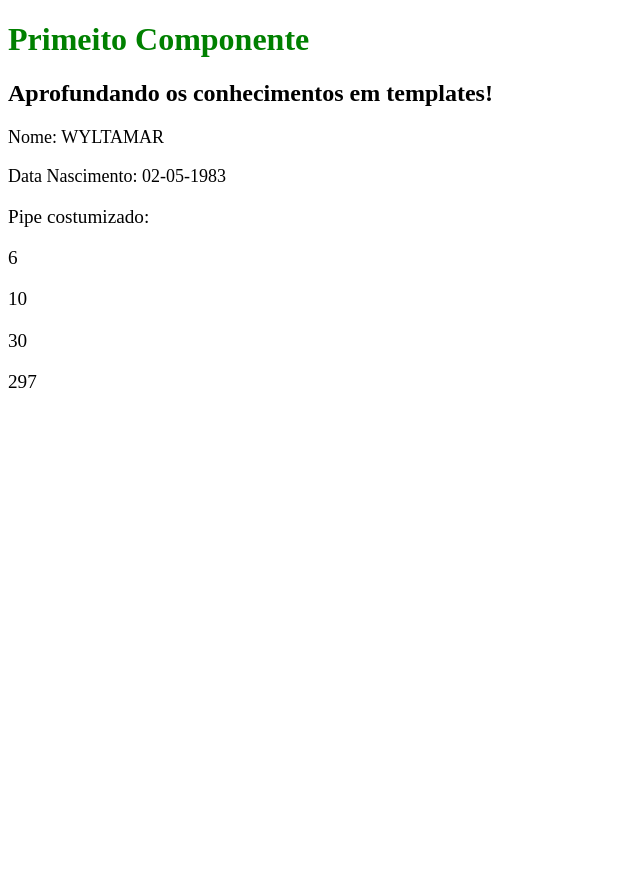
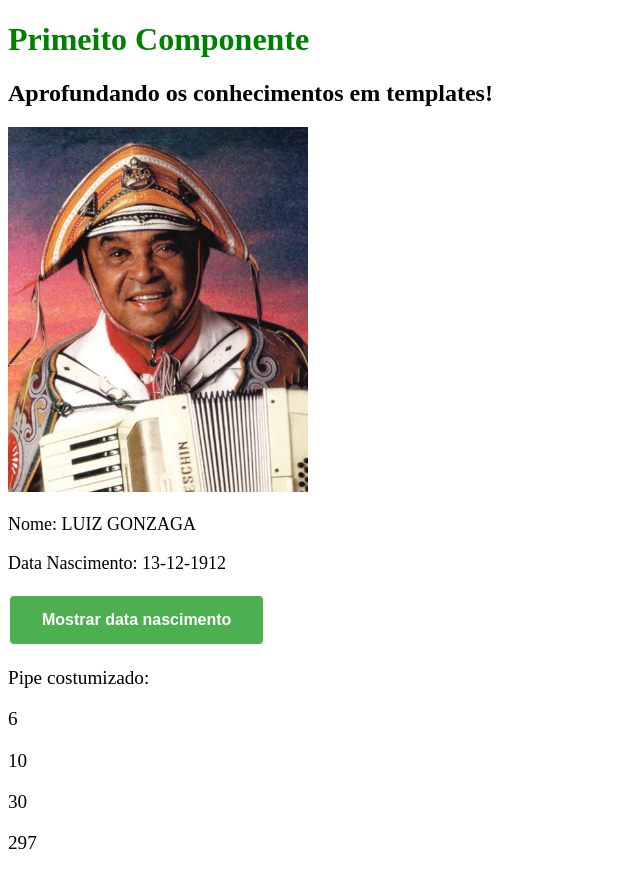
Before and after one commit to wyltamar/fundamentos-angular, an Angular app: page / in a window 1280 px wide. Shown: the whole page, without its empty margins (0-640 px from the left). Before the commit the page ends 800 px from the top, so only its background shows below. Built offline with nearby package versions, Linux system fonts and the light colour scheme.

Commit message:
Property binding e event_binding

```diff
--- a/src/app/segundo-componente/segundo-componente.component.css
+++ b/src/app/segundo-componente/segundo-componente.component.css
@@ -2,3 +2,18 @@ p{
   font-size: large;
   color: black;
 }
+
+button {
+  background-color: #4CAF50;
+  border: none;
+  color: white;
+  padding: 15px 32px;
+  text-align: center;
+  text-decoration: none;
+  display: inline-block;
+  font-size: 16px;
+  font-weight: bold;
+  margin: 4px 2px;
+  border-radius: 4px;
+  cursor: pointer;
+}
--- a/src/app/segundo-componente/segundo-componente.component.html
+++ b/src/app/segundo-componente/segundo-componente.component.html
@@ -1,3 +1,5 @@
 <h2>Aprofundando os conhecimentos em templates!</h2>
+<img [src]="urlImagem" width="300">
 <p>Nome: {{nome | uppercase}}</p>
 <p>Data Nascimento: {{dataNascimento | date:"dd-MM-yyyy"}}</p>
+<button (click)="mostraDataNascimento()" type="button">Mostrar data nascimento</button>
--- a/src/app/segundo-componente/segundo-componente.component.ts
+++ b/src/app/segundo-componente/segundo-componente.component.ts
@@ -7,7 +7,12 @@ import { Component, OnInit } from '@angular/core';
 })
 export class SegundoComponenteComponent {
 
-  nome = "Wyltamar";
-  dataNascimento = "1983/05/02"
+  nome = "Luiz Gonzaga";
+  dataNascimento = "1912/12/13";
+  urlImagem = "/assets/luiz.jpg";
+
+  mostraDataNascimento(){
+    alert(`A data de nascimento de ${this.nome} é ${this.dataNascimento}`) ;
+  }
 
 }
```
Also changed, not shown: src/assets/luiz.jpg (added).
